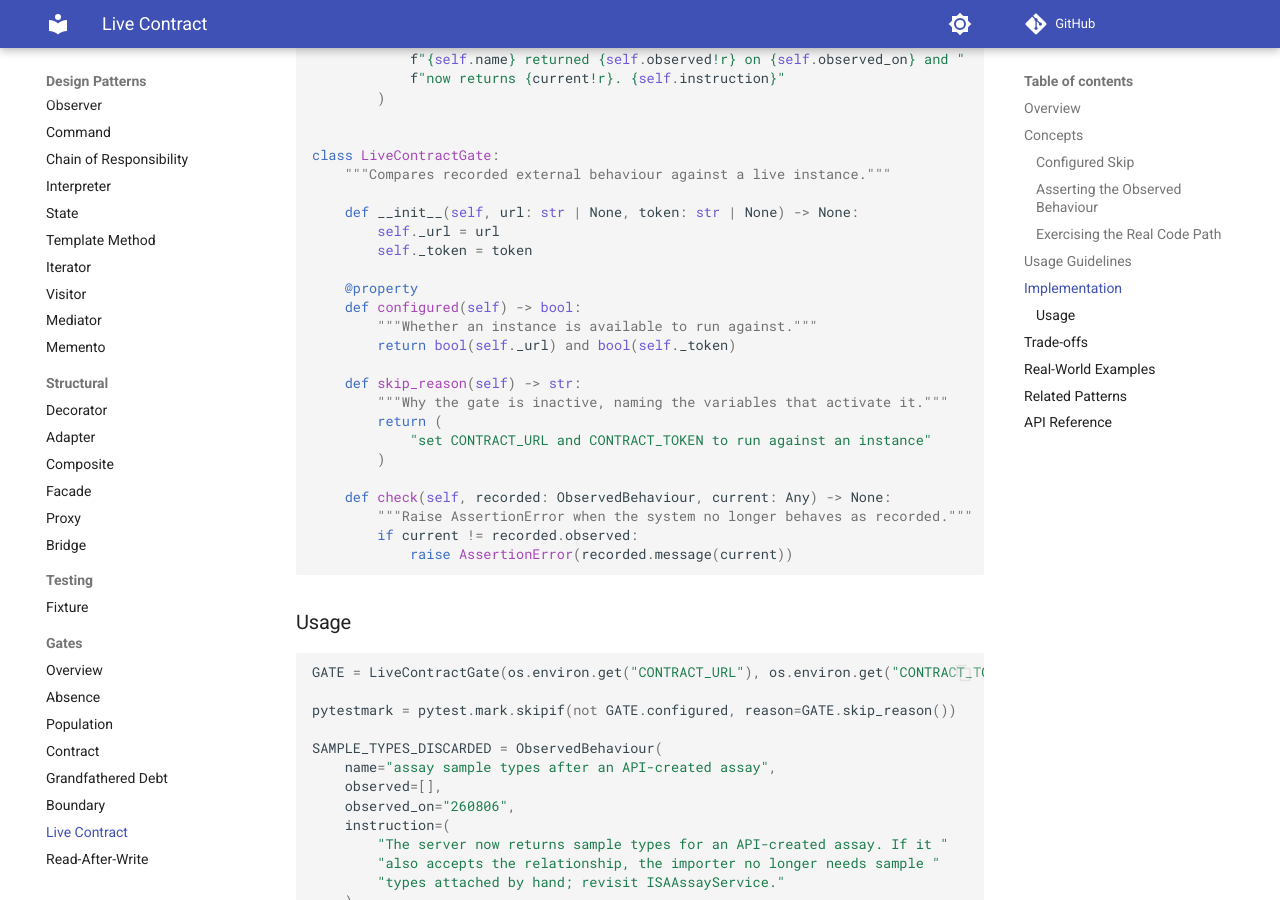
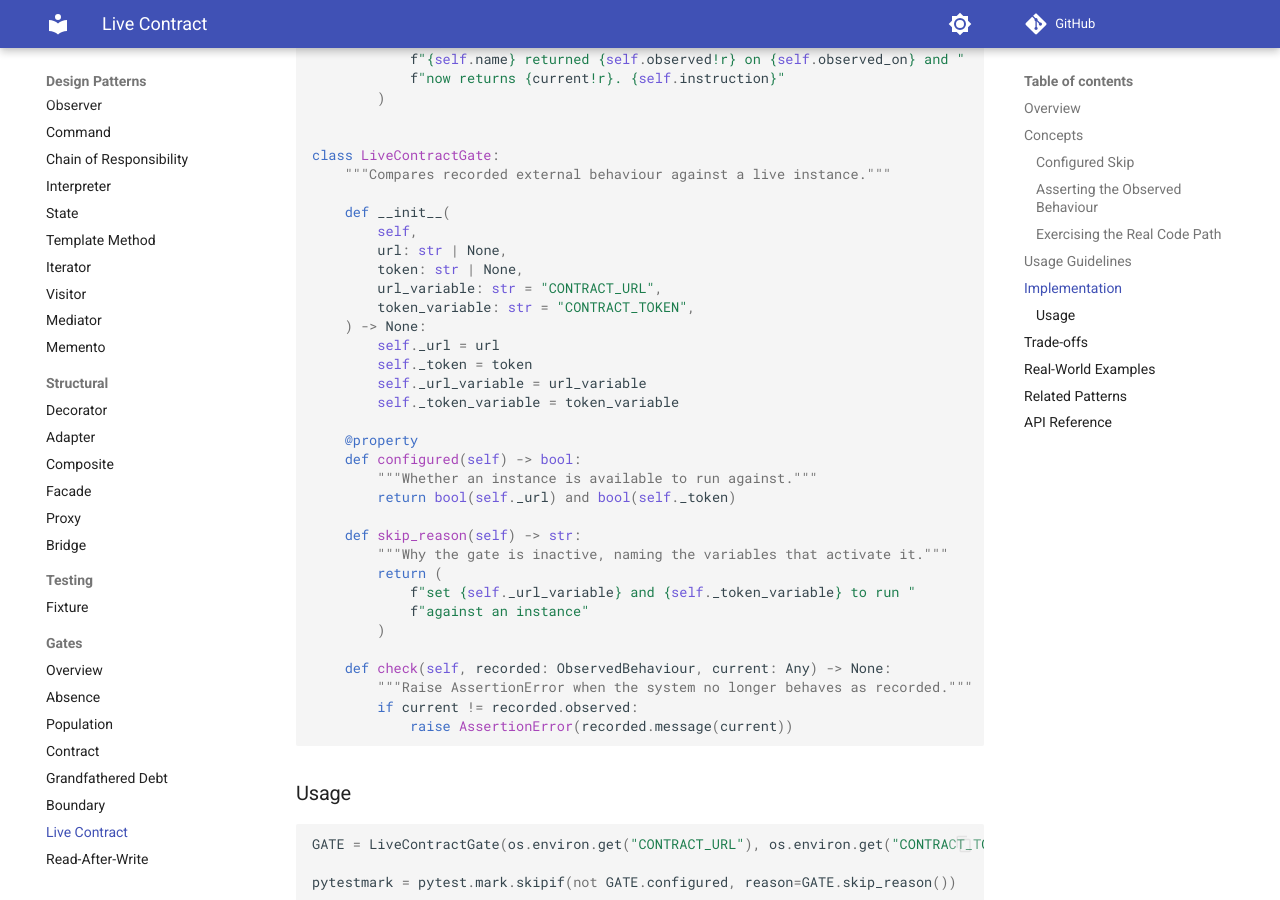
Before and after one commit to sorenwacker/DesignPatterns, an MkDocs documentation site: the page built from docs/patterns/gates/live_contract.md, in a window 1280 px wide and 900 px high, scrolled down 1778 px. Built offline with MkDocs 1.6.1 and Material for MkDocs 9.7.7, drawn with Linux system fonts in a browser that asks for light colours; comment, search, counter and statistics services are not loaded.

Commit message:
Let LiveContractGate name the variables its caller reads in the skip reason

```diff
--- a/docs/patterns/gates/live_contract.md
+++ b/docs/patterns/gates/live_contract.md
@@ -61,9 +61,17 @@ class ObservedBehaviour:
 class LiveContractGate:
     """Compares recorded external behaviour against a live instance."""
 
-    def __init__(self, url: str | None, token: str | None) -> None:
+    def __init__(
+        self,
+        url: str | None,
+        token: str | None,
+        url_variable: str = "CONTRACT_URL",
+        token_variable: str = "CONTRACT_TOKEN",
+    ) -> None:
         self._url = url
         self._token = token
+        self._url_variable = url_variable
+        self._token_variable = token_variable
 
     @property
     def configured(self) -> bool:
@@ -73,7 +81,8 @@ class LiveContractGate:
     def skip_reason(self) -> str:
         """Why the gate is inactive, naming the variables that activate it."""
         return (
-            "set CONTRACT_URL and CONTRACT_TOKEN to run against an instance"
+            f"set {self._url_variable} and {self._token_variable} to run "
+            f"against an instance"
         )
 
     def check(self, recorded: ObservedBehaviour, current: Any) -> None:
```
Also changed, not shown: 2 other files.
